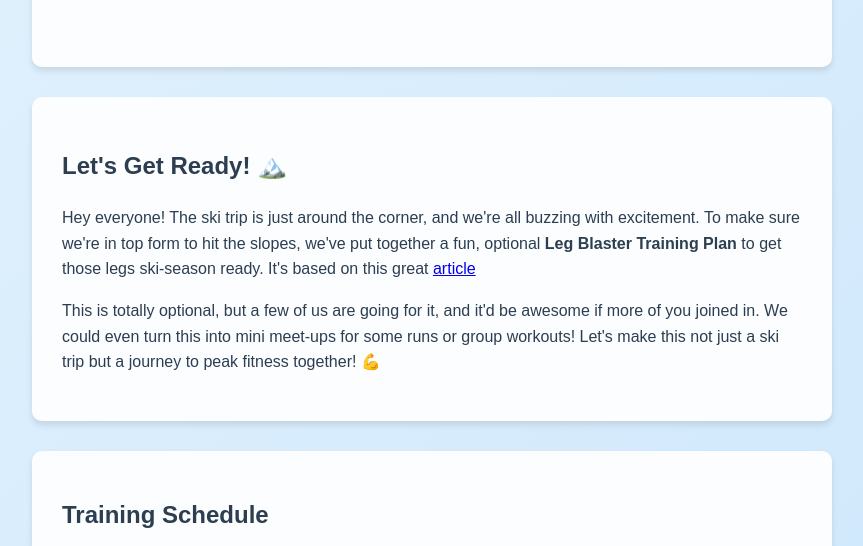
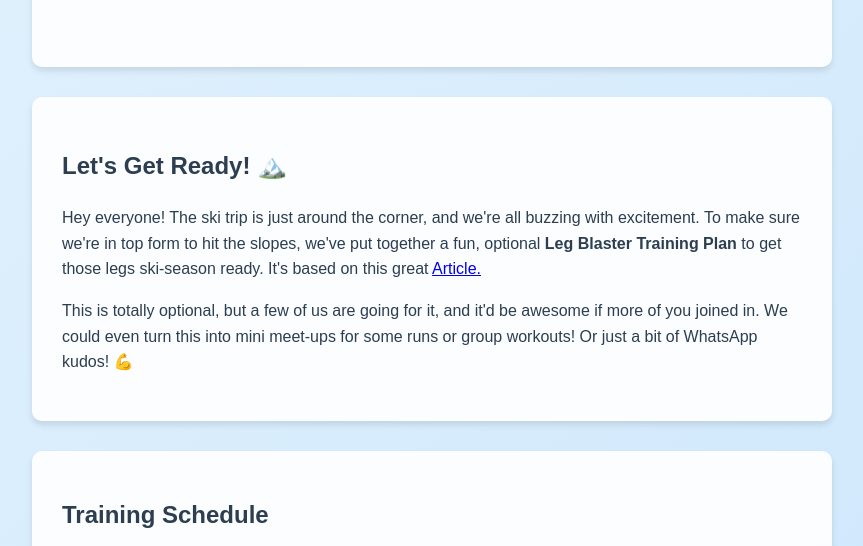
Before and after one commit to atwmarshall/backpack-ski-25, a plain HTML site: page index.html in a window 1280 px wide. Shown: the part 241-787 px from the top of the page, without its empty margins (208-1071 px from the left). Drawn offline with Linux system fonts and the light colour scheme.

Commit message:
add minor text edits

```diff
--- a/index.html
+++ b/index.html
@@ -173,10 +173,9 @@
             <h2>Let's Get Ready! 🏔️</h2>
             <p>Hey everyone! The ski trip is just around the corner, and we're all buzzing with excitement. To make sure
                 we're in top form to hit the slopes, we've put together a fun, optional <strong>Leg Blaster Training
-                    Plan</strong> to get those legs ski-season ready.  It's based on this great <a href="https://sawback.com/blog/leg-blasters/" target="_blank">article</a></p>
+                    Plan</strong> to get those legs ski-season ready.  It's based on this great <a href="https://sawback.com/blog/leg-blasters/" target="_blank">Article.</a></p>
             <p>This is totally optional, but a few of us are going for it, and it'd be awesome if more of you joined in.
-                We could even turn this into mini meet-ups for some runs or group workouts! Let's make this not just a
-                ski trip but a journey to peak fitness together! 💪</p>
+                We could even turn this into mini meet-ups for some runs or group workouts! Or just a bit of WhatsApp kudos! 💪</p>
         </div>
 
         <div class="schedule">
```
